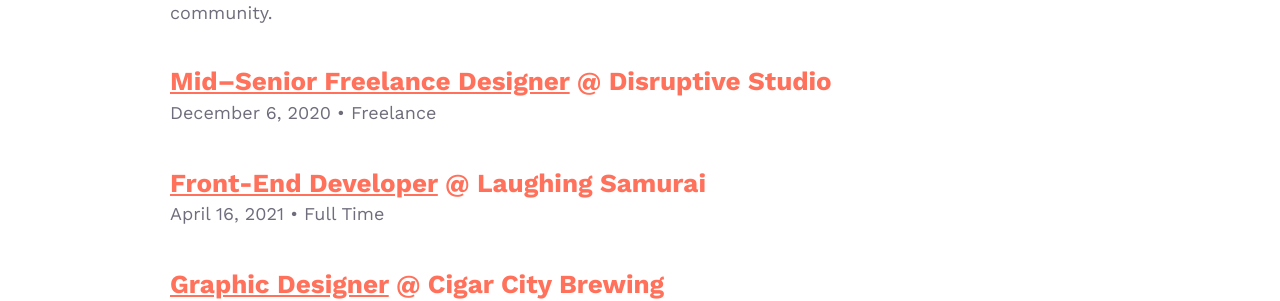
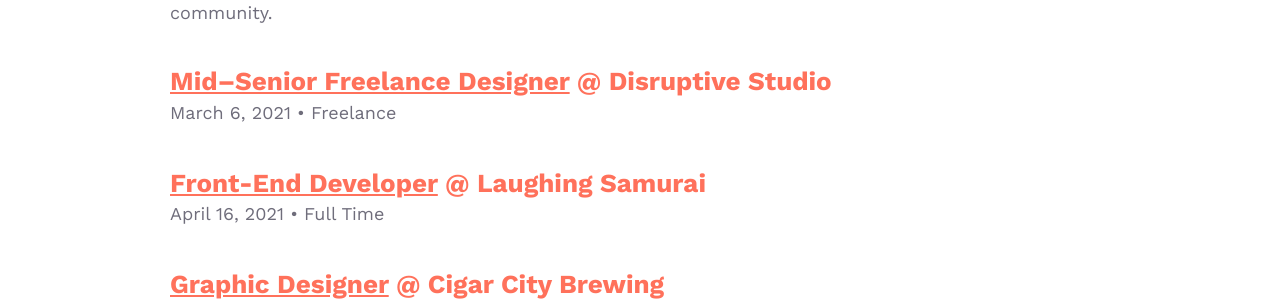
Before and after one commit to whosdustin/orlando-designers, a Jekyll site: the page built from jobs.html, in a window 1280 px wide. Shown: the part 413-714 px from the top of the page. Built offline with Jekyll 4.4.1, drawn with Linux system fonts in a browser that asks for light colours; comment, search, counter and statistics services are not loaded.

Commit message:
Updated Mid Senior Freelance Designer

```diff
--- a/_jobs/mid-senior-freelance-designer.markdown
+++ b/_jobs/mid-senior-freelance-designer.markdown
@@ -1,6 +1,6 @@
 ---
 title: Mid–Senior Freelance Designer
-date: 2020-12-06 11:52:00 -05:00
+date: 2021-03-06 11:52:00 -05:00
 permalink: "/jobs/mid-senior-freelance-designer"
 position: 0
 jobtype: Freelance
```
